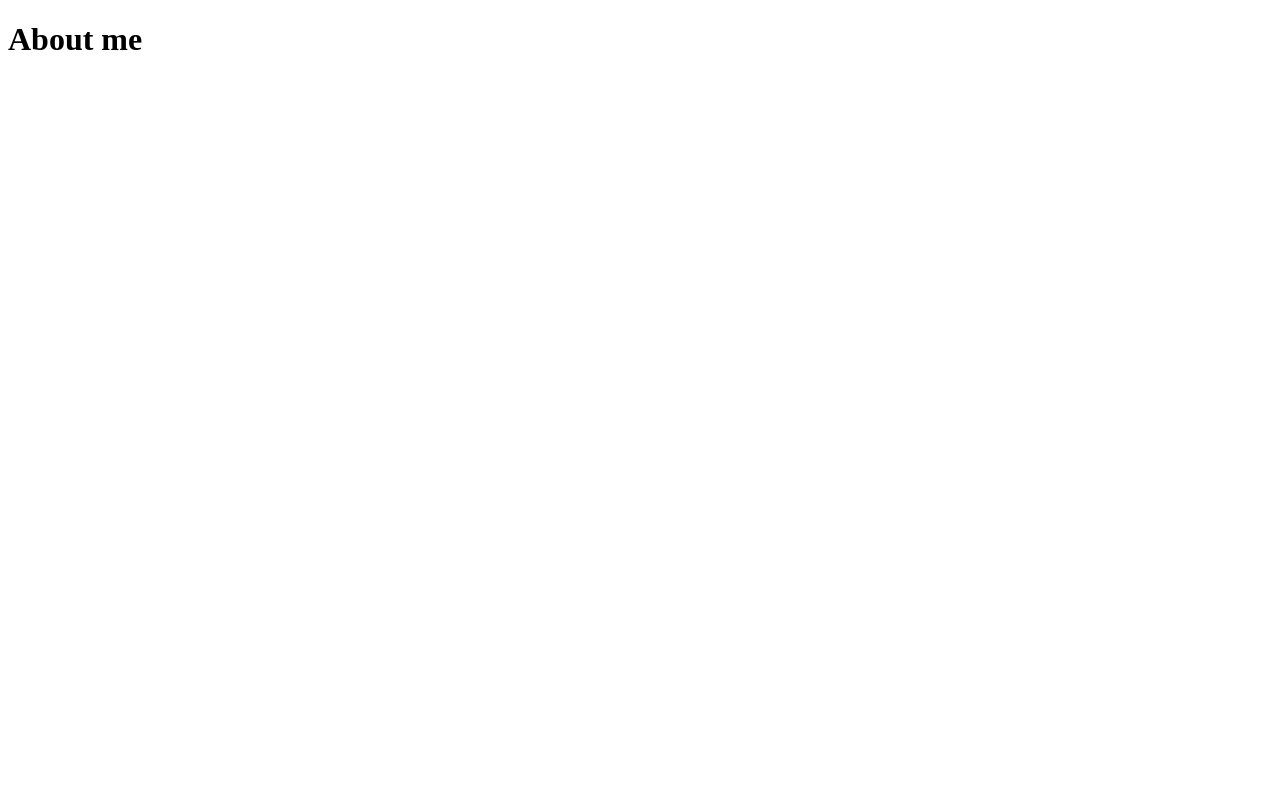
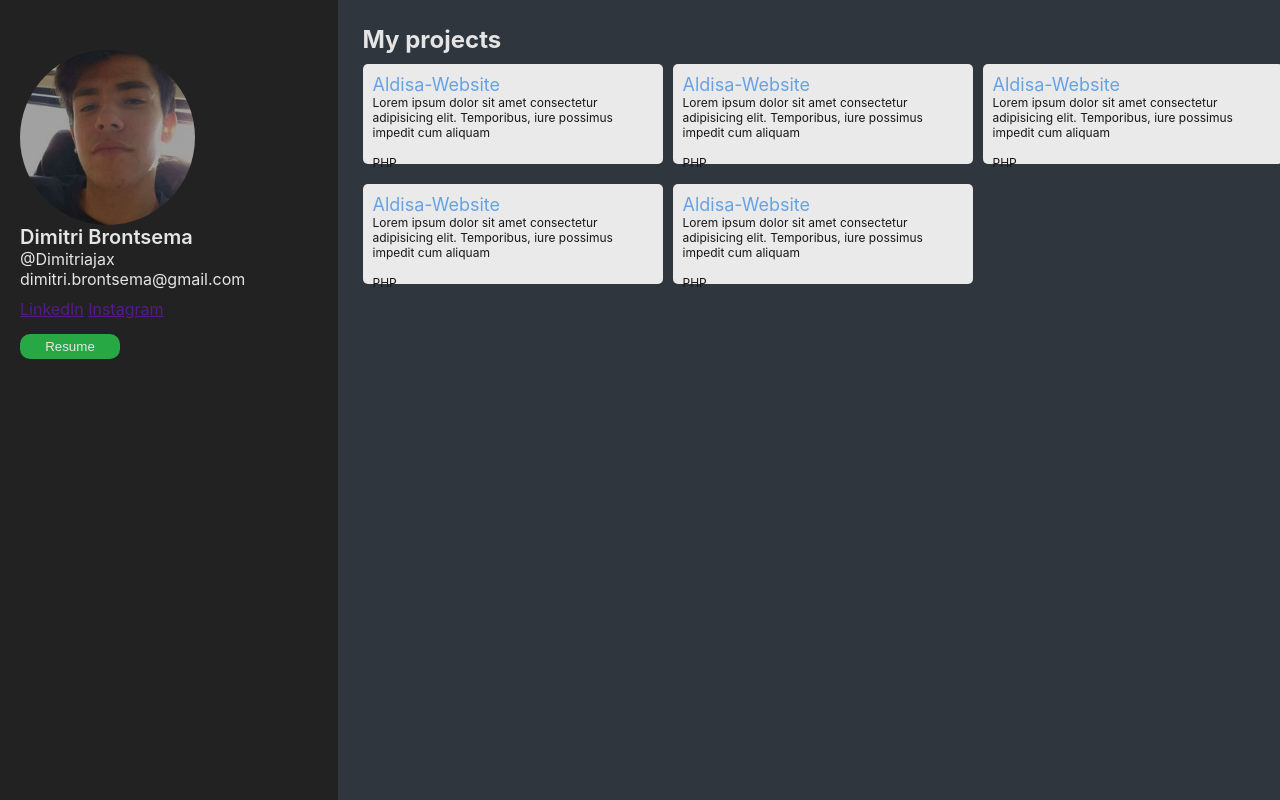
Before and after one commit to Dimitriajax/about-me, a plain HTML site: page index.html in a window 1280 px wide. Drawn offline with Linux system fonts and the light colour scheme.

Commit message:
add styling

```diff
--- a/index.html
+++ b/index.html
@@ -5,13 +5,93 @@
     <meta charset="UTF-8">
     <meta http-equiv="X-UA-Compatible" content="IE=edge">
     <meta name="viewport" content="width=device-width, initial-scale=1.0">
-    <title>Document</title>
+    <title>About me</title>
+    <link rel="stylesheet" href="style.css">
 </head>
 
 <body>
-    <h1>
-        About me
-    </h1>
+    <header>
+
+
+    </header>
+    <main>
+        <div id="my-portfolio-container">
+            <div id="about-me-container">
+                <div>
+                    <div class="profile-picture"></div>
+                    <p class="full-name">Dimitri Brontsema</p>
+                </div>
+                <div class="contact-links-container">
+                    <a class="contact-link" href="https://github.com/Dimitriajax">@Dimitriajax</a>
+                    <a class="contact-link" href="https://github.com/Dimitriajax">dimitri.brontsema@gmail.com</a>
+
+                </div>
+                <div class="social-links-container">
+                    <a class="social-link" href="">LinkedIn</a>
+                    <a class="social-link" href="">Instagram</a>
+                </div>
+                <button class="resume">Resume</button>
+            </div>
+            <div id="right-content-container">
+                <h2 class="my-projects">My projects</h2>
+                <div id="my-repos-container">
+                    <a class="repo-link" href="https://github.com/Dimitriajax/Aldisa-Webiste">
+                        <div class="my-repo-outer">
+                            <div class="my-repo-inner">
+                                <p class="repo-name">Aldisa-Website</p>
+                                <p class="repo-description">Lorem ipsum dolor sit amet consectetur adipisicing elit. Temporibus, iure possimus impedit cum aliquam</p>
+                                <p class="repo-programming-language">PHP</p>
+                            </div>
+                        </div>
+                    </a>
+                    <a class="repo-link" href="https://github.com/Dimitriajax/Aldisa-Webiste">
+                        <div class="my-repo-outer">
+                            <div class="my-repo-inner">
+                                <p class="repo-name">Aldisa-Website</p>
+                                <p class="repo-description">Lorem ipsum dolor sit amet consectetur adipisicing elit. Temporibus, iure possimus impedit cum aliquam</p>
+                                <p class="repo-programming-language">PHP</p>
+                            </div>
+                        </div>
+                    </a>
+                    <a class="repo-link" href="https://github.com/Dimitriajax/Aldisa-Webiste">
+                        <div class="my-repo-outer">
+                            <div class="my-repo-inner">
+                                <p class="repo-name">Aldisa-Website</p>
+                                <p class="repo-description">Lorem ipsum dolor sit amet consectetur adipisicing elit. Temporibus, iure possimus impedit cum aliquam</p>
+                                <p class="repo-programming-language">PHP</p>
+                            </div>
+                        </div>
+                    </a>
+                    <a class="repo-link" href="https://github.com/Dimitriajax/Aldisa-Webiste">
+                        <div class="my-repo-outer">
+                            <div class="my-repo-inner">
+                                <p class="repo-name">Aldisa-Website</p>
+                                <p class="repo-description">Lorem ipsum dolor sit amet consectetur adipisicing elit. Temporibus, iure possimus impedit cum aliquam</p>
+                                <p class="repo-programming-language">PHP</p>
+                            </div>
+                        </div>
+                    </a>
+                    <a class="repo-link" href="https://github.com/Dimitriajax/Aldisa-Webiste">
+                        <div class="my-repo-outer">
+                            <div class="my-repo-inner">
+                                <p class="repo-name">Aldisa-Website</p>
+                                <p class="repo-description">Lorem ipsum dolor sit amet consectetur adipisicing elit. Temporibus, iure possimus impedit cum aliquam</p>
+                                <p class="repo-programming-language">PHP</p>
+                            </div>
+                        </div>
+                    </a>
+                </div>
+
+            </div>
+
+        </div>
+
+    </main>
+    <footer>
+
+
+    </footer>
+
 </body>
 
 </html>
--- /dev/null
+++ b/style.css
@@ -0,0 +1,120 @@
+* {
+    margin: 0;
+    padding: 0;
+}
+
+body {
+    background-color: #2F363D;
+    font-family: -apple-system, BlinkMacSystemFont, "Segoe UI", Helvetica, Arial, sans-serif, "Apple Color Emoji", "Segoe UI Emoji";
+    max-width: 100vw;
+}
+
+#my-portfolio-container {
+    display: flex;
+    height: 100vh;
+    justify-content: center;
+    max-width: 100vw;
+}
+
+#about-me-container {
+    background-color: #222222;
+    max-width: 25vw;
+    width: 25vw;
+    padding: 20px;
+    padding-top: 50px;
+}
+
+.profile-picture {
+    background-image: url("images/profile-picture.jpg");
+    background-position: center;
+    background-size: cover;
+    border-radius: 100%;
+    height: 175px;
+    width: 175px;
+}
+
+.full-name {
+    font-size: 20px;
+    color: #e6e5e5;
+    font-weight: 600;
+}
+
+.contact-links-container {
+    display: flex;
+    flex-direction: column;
+}
+
+.contact-link {
+    color: #e6e5e5;
+    text-decoration: none;
+}
+
+.social-links-container {
+    margin-top: 10px;
+    margin-bottom: 15px;
+}
+
+.resume {
+    width: 100px;
+    background-color: #28A745;
+    border: none;
+    height: 25px;
+    border-radius: 10px;
+    color: #e6e5e5;
+}
+
+#right-content-container {
+    max-width: 75vw;
+    width: 75vw;
+    padding: 25px;
+
+}
+
+.my-projects {
+    color: #e6e5e5;
+}
+
+#my-repos-container {
+    display: grid;
+    grid-template-columns: auto auto auto;
+    max-width: 65vw;
+}
+
+.repo-link {
+    text-decoration: none;
+}
+
+.my-repo-outer {
+    background-color: #eaeaea;
+    border-radius: 5px;
+    height: 100px;
+    margin: 10px;
+    width: 300px;
+
+    margin-left: 0px;
+}
+
+.my-repo-outer:hover {
+    background-color: #e6e5e5;
+    transform: scale(1.05);
+}
+
+.my-repo-inner {
+    padding: 10px;
+}
+
+.repo-name {
+    color: #67A2E6;
+    font-size: 18px;
+}
+
+.repo-description {
+    color: #171717;
+    font-size: 12px;
+    padding-bottom: 15px;
+}
+
+.repo-programming-language {
+    color: #171717;
+    font-size: 12px;
+}
```
Also changed, not shown: images/profile-picture.jpg (added).
